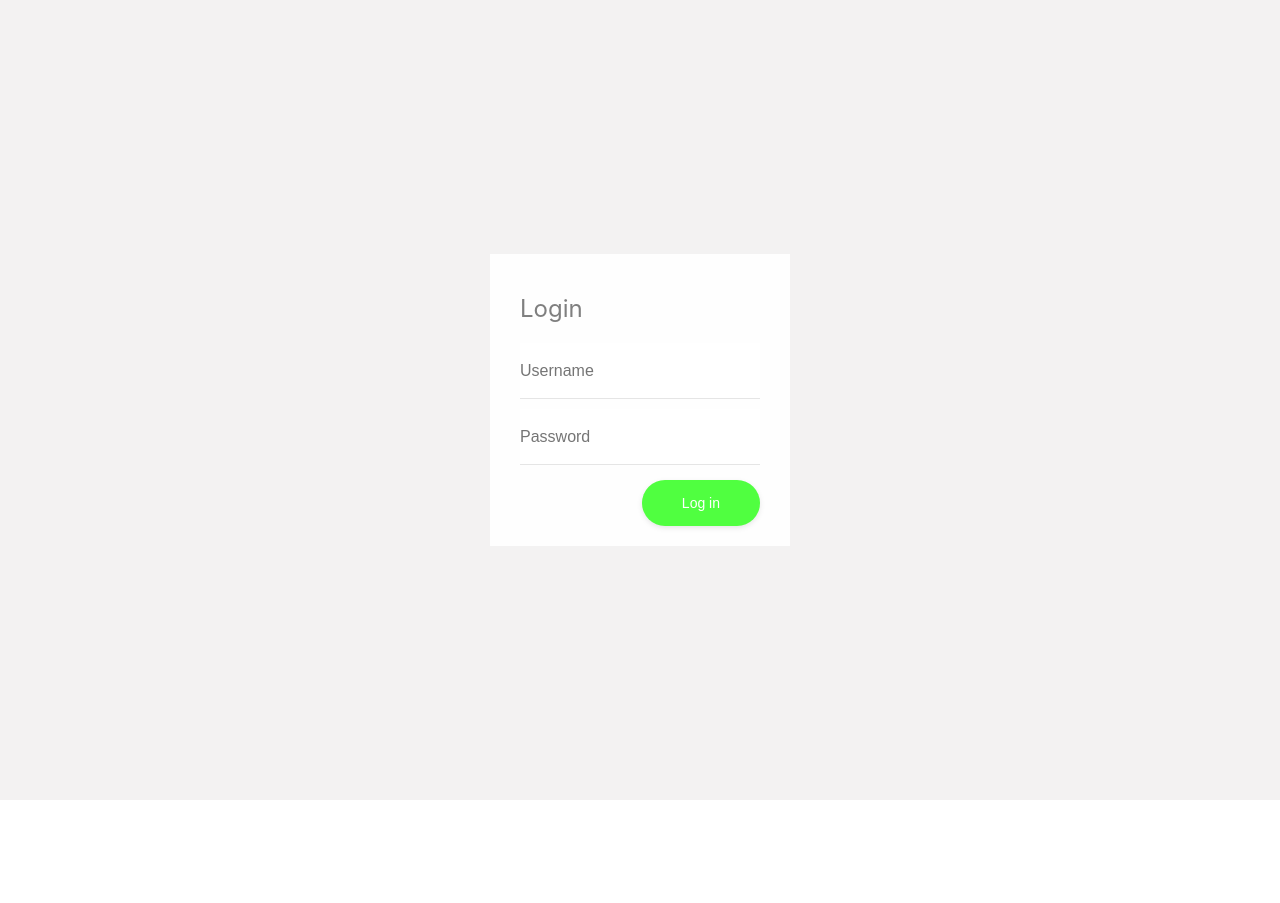
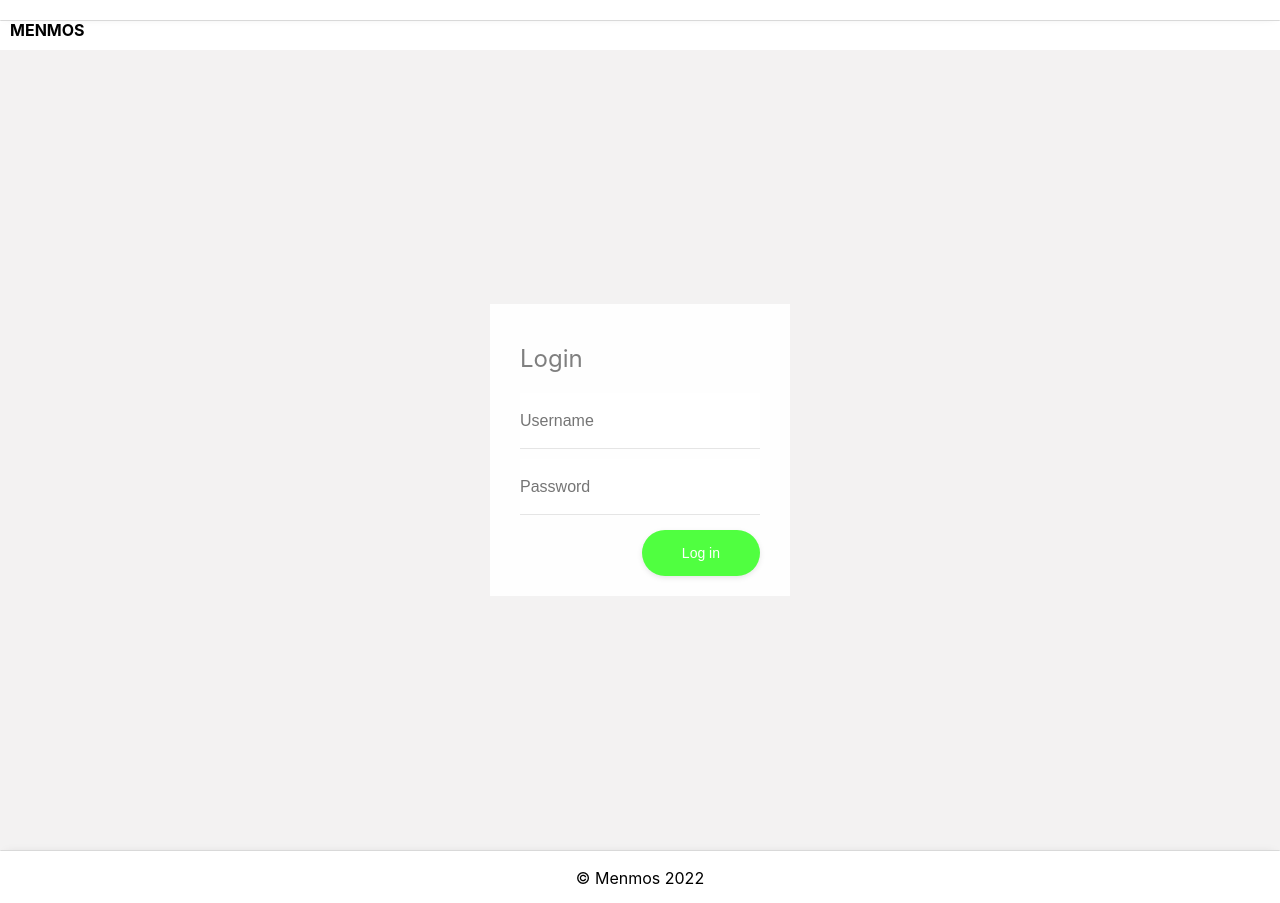
Before and after one commit to menmos/menmos-web, a Next.js app: page /login in a window 1280 px wide. Before the commit the page ends 800 px from the top, so only its background shows below. Built offline with nearby package versions, Linux system fonts and the light colour scheme.

Commit message:
small improvements

```diff
--- a/components/footer.tsx
+++ b/components/footer.tsx
@@ -1,5 +1,16 @@
 import React, { FC } from "react";
+import styles from "../styles/footer.module.scss";
 
-const Footer: FC = () => <div className="footer"></div>;
+const Footer: FC = () => {
+  const currentYear = new Date().getFullYear();
+
+  return (
+    <footer>
+      <div className={styles["footer"]}>
+        <span className={styles["content"]}>&copy; Menmos {currentYear}</span>
+      </div>
+    </footer>
+  );
+};
 
 export default Footer;
--- a/components/header.tsx
+++ b/components/header.tsx
@@ -1,15 +1,50 @@
-import React, { FC } from "react";
+import { useRouter } from "next/router";
+import React, { FC, useEffect, useState } from "react";
+import * as auth from "../src/utils/auth";
+import styles from "../styles/header.module.scss";
 
 export interface Properties {
   hide?: boolean;
 }
 
-const Header: FC<Properties> = (properties) => (
-  <header>
-    <nav className="header">
-      {!properties.hide && <div>{properties.children}</div>}
-    </nav>
-  </header>
-);
+const Header: FC<Properties> = (properties) => {
+  const router = useRouter();
+
+  const [isAuthenticated, setIsAuthenticated] = useState<boolean>(false);
+
+  useEffect(() => {
+    setIsAuthenticated(auth.isAuthenticated());
+  }, []);
+
+  const logout = async () => {
+    auth.logout();
+
+    return router.push("/");
+  };
+
+  const Avatar = () => {
+    return (
+      <div className={styles["avatar"]} onClick={logout} aria-hidden="true">
+        <span>A</span>
+      </div>
+    );
+  };
+
+  const Logo = () => {
+    return <span className={styles["logo"]}>MENMOS</span>;
+  };
+
+  return (
+    <header>
+      <nav className={styles["nav"]}>
+        <Logo />
+        {isAuthenticated && <Avatar />}
+        {!properties.hide && (
+          <div className={styles["content"]}>{properties.children}</div>
+        )}
+      </nav>
+    </header>
+  );
+};
 
 export default Header;
--- a/components/layout.tsx
+++ b/components/layout.tsx
@@ -30,10 +30,9 @@ const Layout: FC<Properties> = (properties) => {
     Header: { props: headerProperties },
     Footer: { props: footerProperties },
   } = getComponents(defaultComponents, properties.overrides);
-  console.log(headerProperties);
 
   return (
-    <div className="layout">
+    <div className="box">
       <Header {...headerProperties} />
       <div className={styles["content"]}>{properties.children}</div>
       <Footer {...footerProperties} />
--- a/src/utils/auth.ts
+++ b/src/utils/auth.ts
@@ -4,7 +4,6 @@ export const isAuthenticated = (): boolean => {
   const authToken = localStorage.getItem("menmos-web-token");
 
   if (!authToken) {
-    console.log(" authenticated", false);
     return false;
   }
 
@@ -14,3 +13,7 @@ export const isAuthenticated = (): boolean => {
 
   return moment(expiry).isAfter(moment());
 };
+
+export const logout = (): void => {
+  localStorage.removeItem("menmos-web-token");
+};
--- /dev/null
+++ b/styles/footer.module.scss
@@ -0,0 +1,12 @@
+.footer {
+  flex: 0 1 50px;
+  line-height: 50px;
+  border-top: 0.5px solid rgb(0 0 0 / 15%);
+  box-shadow: 0 -2px 10px -6px rgb(0 0 0 / 15%);
+  border-radius: 1px;
+  text-align: center;
+}
+
+.content {
+  vertical-align: middle;
+}
--- a/styles/globals.scss
+++ b/styles/globals.scss
@@ -1,7 +1,9 @@
 html,
-body {
+body,
+#__next {
   padding: 0;
   margin: 0;
+  height: 100%;
   font-family: -apple-system, BlinkMacSystemFont, Segoe UI, Roboto, Oxygen,
     Ubuntu, Cantarell, Fira Sans, Droid Sans, Helvetica Neue, sans-serif;
 }
@@ -14,3 +16,9 @@ a {
 * {
   box-sizing: border-box;
 }
+
+.box {
+  display: flex;
+  flex-flow: column;
+  height: 100%;
+}
--- /dev/null
+++ b/styles/header.module.scss
@@ -0,0 +1,35 @@
+.nav {
+  flex: 0 1 40px;
+  line-height: 40px;
+  padding: 10px;
+  border-bottom: 0.5px solid rgb(0 0 0 / 15%);
+  box-shadow: 0 2px 10px -6px rgb(0 0 0 / 15%);
+  border-radius: 1px;
+}
+
+.logo {
+  float: left;
+  vertical-align: middle;
+  font-weight: bold;
+}
+
+.avatar {
+  width: 40px;
+  height: 40px;
+  border-radius: 50%;
+  background-color: greenyellow;
+  float: right;
+  display: inline;
+  text-align: center;
+
+  span {
+    color: white;
+    font-weight: bold;
+    vertical-align: middle;
+  }
+}
+
+.content {
+  vertical-align: middle;
+  text-align: center;
+}
--- a/styles/home.module.scss
+++ b/styles/home.module.scss
@@ -3,5 +3,4 @@
   width: 100vw;
   margin: 0 0;
   display: flex;
-  background: #f3f2f2;
 }
--- a/styles/layout.module.scss
+++ b/styles/layout.module.scss
@@ -1,9 +1,6 @@
 .content {
-  position: fixed;
+  flex: 1 1 auto;
   width: 100%;
   height: 100%;
-  left: 0;
-  top: 0;
-  background: rgba(151, 151, 151, 0.3);
-  z-index: 10;
+  margin: 0;
 }
```
Also changed, not shown: pages/index.tsx (+71 -1 lines).
